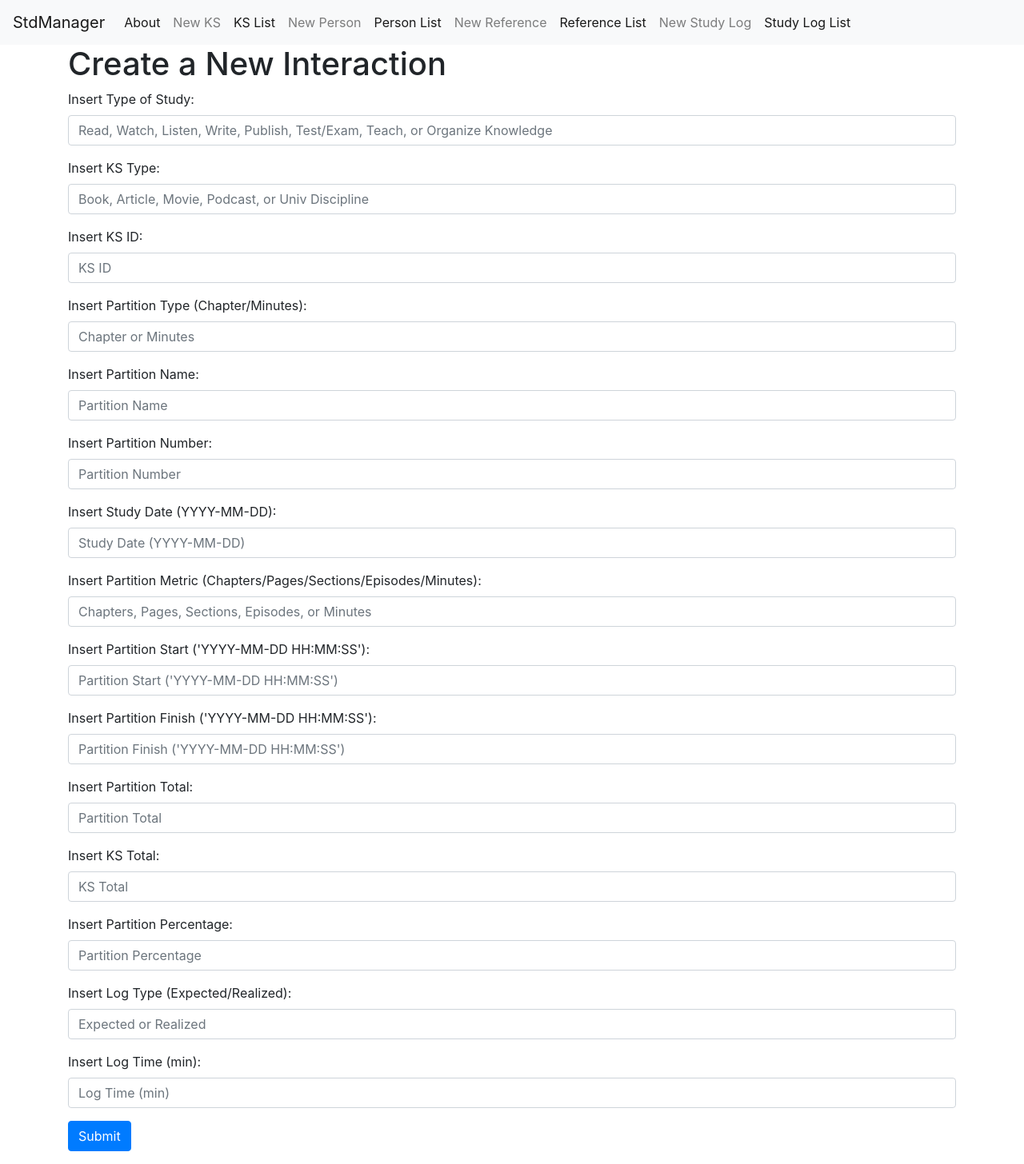
After one commit to rafagodoy1/studies_management, a Flask app: page /interaction-create in a window 1280 px wide. The commit adds this page. Shown: the whole page at 80% size. Run offline with Flask 2, Linux system fonts and the light colour scheme; some libraries are stand-ins or nearby versions.

Commit message:
include reference, contribution, and study log pages

```diff
--- a/app.py
+++ b/app.py
@@ -109,3 +109,139 @@ def person_create():
             return redirect(url_for('index'))
 
     return render_template('person_create.html')
+
+@app.route('/reference-list')
+def reference_list():
+
+    conn = get_db_connection()
+    reference = conn.execute('SELECT * FROM reference').fetchall()
+    conn.close()
+
+    return render_template('reference_list.html', reference=reference)
+
+@app.route('/reference-create', methods=('GET', 'POST'))
+def reference_create():
+    if request.method == 'POST':
+        ks_source_id = request.form['ks_source_id']
+        ks_dependant_id = request.form['ks_dependant_id']
+        is_mandatory = request.form['is_mandatory']
+        dependency_source = request.form['dependency_source']
+
+        if not ks_source_id:
+            flash('KS Source ID is required!')
+        elif not ks_dependant_id:
+            flash('KS Dependant ID is required!')
+        elif not is_mandatory:
+            flash('Is Mandatory Flag is required!')
+        elif not dependency_source:
+            flash('Dependancy Source is required!')
+        else:
+            conn = get_db_connection()
+
+            sql_insertion = "INSERT INTO reference (ks_source_id, ks_dependant_id, is_mandatory, dependency_source) VALUES "
+            sql_insertion = sql_insertion + f"({ks_source_id}, {ks_dependant_id}, {is_mandatory}, '{dependency_source}')"
+            conn.execute(sql_insertion)
+            conn.commit()
+            conn.close()
+            return redirect(url_for('index'))
+
+    return render_template('reference_create.html')
+
+@app.route('/interaction-list')
+def interaction_list():
+
+    conn = get_db_connection()
+    interaction = conn.execute('SELECT * FROM interaction').fetchall()
+    conn.close()
+
+    return render_template('interaction_list.html', interaction=interaction)
+
+@app.route('/interaction-create', methods=('GET', 'POST'))
+def interaction_create():
+    if request.method == 'POST':
+        interaction_type_of_study = request.form['interaction_type_of_study']
+        ks_type = request.form['ks_type']
+        ks_id = request.form['ks_id']
+        ks_partition_type = request.form['ks_partition_type']
+        ks_partition_name = request.form['ks_partition_name']
+        ks_partition_number = request.form['ks_partition_number']
+        interaction_date = request.form['interaction_date']
+        ks_partition_metric = request.form['ks_partition_metric']
+        ks_partition_start = request.form['ks_partition_start']
+        ks_partition_finish = request.form['ks_partition_finish']
+        ks_partition_total = request.form['ks_partition_total']
+        ks_total = request.form['ks_total']
+        ks_partition_percentage = request.form['ks_partition_percentage']
+        interaction_log_type = request.form['interaction_log_type']
+        interaction_log_time_min = request.form['interaction_log_time_min']
+
+        if not ks_type:
+            flash('KS Type is required!')
+        elif not ks_id:
+            flash('KS ID is required!')
+        elif not ks_partition_type:
+            flash('Partition Type is required!')
+        elif not ks_partition_name:
+            flash('Partition Name is required!')
+        elif not ks_partition_number:
+            flash('Partition NUmber is required!')
+        elif not interaction_date:
+            flash('Study Date is required!')
+        elif not ks_partition_metric:
+            flash('Partition Metric is required!')
+        elif not ks_partition_start:
+            flash('Partition Start is required!')
+        elif not ks_partition_finish:
+            flash('Partition Finish is required!')
+        elif not ks_partition_total:
+            flash('Partition Total is required!')
+        elif not ks_total:
+            flash('KS Total is required!')
+        elif not ks_partition_percentage:
+            flash('Partition Percentage is required!')
+        elif not interaction_log_type:
+            flash('Log Type is required!')
+        elif not interaction_log_time_min:
+            flash('Log Time is required!')
+        else:
+            conn = get_db_connection()
+
+            sql_insertion = f"""INSERT INTO interaction (
+                interaction_type_of_study,
+                ks_type,
+                ks_id,
+                ks_partition_type,
+                ks_partition_name,
+                ks_partition_number,
+                interaction_date,
+                ks_partition_metric,
+                ks_partition_start,
+                ks_partition_finish,
+                ks_partition_total,
+                ks_total,
+                ks_partition_percentage,
+                interaction_log_type,
+                interaction_log_time_min
+            ) VALUES (
+                '{interaction_type_of_study}',
+                '{ks_type}',
+                {ks_id},
+                '{ks_partition_type}',
+                '{ks_partition_name}',
+                '{ks_partition_number}',
+                '{interaction_date}',
+                '{ks_partition_metric}',
+                '{ks_partition_start}',
+                '{ks_partition_finish}',
+                {ks_partition_total},
+                {ks_total},
+                {ks_partition_percentage},
+                '{interaction_log_type}',
+                {interaction_log_time_min}
+            );"""
+            conn.execute(sql_insertion)
+            conn.commit()
+            conn.close()
+            return redirect(url_for('index'))
+
+    return render_template('interaction_create.html')
--- a/templates/base.html
+++ b/templates/base.html
@@ -33,17 +33,17 @@
             <li class="nav-item active">
                 <a class="nav-link" href="{{url_for('person_list')}}">Person List</a>
             </li>
-            <li class="nav-item active">
-                <a class="nav-link" href="#">Entities</a>
+            <li class="nav-item">
+                <a class="nav-link" href="{{url_for('reference_create')}}">New Reference</a>
             </li>
             <li class="nav-item active">
-                <a class="nav-link" href="#">Relationships</a>
+                <a class="nav-link" href="{{url_for('reference_list')}}">Reference List</a>
+            </li>
+            <li class="nav-item">
+                <a class="nav-link" href="{{url_for('interaction_create')}}">New Study Log</a>
             </li>
             <li class="nav-item active">
-                <a class="nav-link" href="#">Log Study</a>
-            </li>
-            <li class="nav-item active">
-                <a class="nav-link" href="#">Stats</a>
+                <a class="nav-link" href="{{url_for('interaction_list')}}">Study Log List</a>
             </li>
             </ul>
         </div>
--- /dev/null
+++ b/templates/interaction_create.html
@@ -0,0 +1,101 @@
+{% extends 'base.html' %}
+
+{% block content %}
+<h1>{% block title %} Create a New Interaction {% endblock %}</h1>
+
+<form method="post">
+    <div class="form-group">
+        <label for="interaction_type_of_study">Insert Type of Study:</label>
+        <input type="text" name="interaction_type_of_study"
+               placeholder="Read, Watch, Listen, Write, Publish, Test/Exam, Teach, or Organize Knowledge" class="form-control"
+               value="{{ request.form['interaction_type_of_study'] }}"></input>
+    </div>
+    <div class="form-group">
+        <label for="ks_type">Insert KS Type:</label>
+        <input type="text" name="ks_type"
+               placeholder="Book, Article, Movie, Podcast, or Univ Discipline" class="form-control"
+               value="{{ request.form['ks_type'] }}"></input>
+    </div>
+    <div class="form-group">
+        <label for="ks_id">Insert KS ID:</label>
+        <input type="text" name="ks_id"
+               placeholder="KS ID" class="form-control"
+               value="{{ request.form['ks_id'] }}"></input>
+    </div>
+    <div class="form-group">
+        <label for="ks_partition_type">Insert Partition Type (Chapter/Minutes):</label>
+        <input type="text" name="ks_partition_type"
+               placeholder="Chapter or Minutes" class="form-control"
+               value="{{ request.form['ks_partition_type'] }}"></input>
+    </div>
+    <div class="form-group">
+        <label for="ks_partition_name">Insert Partition Name:</label>
+        <input type="text" name="ks_partition_name"
+               placeholder="Partition Name" class="form-control"
+               value="{{ request.form['ks_partition_name'] }}"></input>
+    </div>
+    <div class="form-group">
+        <label for="ks_partition_number">Insert Partition Number:</label>
+        <input type="text" name="ks_partition_number"
+               placeholder="Partition Number" class="form-control"
+               value="{{ request.form['ks_partition_number'] }}"></input>
+    </div>
+    <div class="form-group">
+        <label for="interaction_date">Insert Study Date (YYYY-MM-DD):</label>
+        <input type="text" name="interaction_date"
+               placeholder="Study Date (YYYY-MM-DD)" class="form-control"
+               value="{{ request.form['interaction_date'] }}"></input>
+    </div>
+    <div class="form-group">
+        <label for="ks_partition_metric">Insert Partition Metric (Chapters/Pages/Sections/Episodes/Minutes):</label>
+        <input type="text" name="ks_partition_metric"
+               placeholder="Chapters, Pages, Sections, Episodes, or Minutes" class="form-control"
+               value="{{ request.form['ks_partition_metric'] }}"></input>
+    </div>
+    <div class="form-group">
+        <label for="ks_partition_start">Insert Partition Start ('YYYY-MM-DD HH:MM:SS'):</label>
+        <input type="text" name="ks_partition_start"
+               placeholder="Partition Start ('YYYY-MM-DD HH:MM:SS')" class="form-control"
+               value="{{ request.form['ks_partition_start'] }}"></input>
+    </div>
+    <div class="form-group">
+        <label for="ks_partition_finish">Insert Partition Finish ('YYYY-MM-DD HH:MM:SS'):</label>
+        <input type="text" name="ks_partition_finish"
+               placeholder="Partition Finish ('YYYY-MM-DD HH:MM:SS')" class="form-control"
+               value="{{ request.form['ks_partition_finish'] }}"></input>
+    </div>
+    <div class="form-group">
+        <label for="ks_partition_total">Insert Partition Total:</label>
+        <input type="text" name="ks_partition_total"
+               placeholder="Partition Total" class="form-control"
+               value="{{ request.form['ks_partition_total'] }}"></input>
+    </div>
+    <div class="form-group">
+        <label for="ks_total">Insert KS Total:</label>
+        <input type="text" name="ks_total"
+               placeholder="KS Total" class="form-control"
+               value="{{ request.form['ks_total'] }}"></input>
+    </div>
+    <div class="form-group">
+        <label for="ks_partition_percentage">Insert Partition Percentage:</label>
+        <input type="text" name="ks_partition_percentage"
+               placeholder="Partition Percentage" class="form-control"
+               value="{{ request.form['ks_partition_percentage'] }}"></input>
+    </div>
+    <div class="form-group">
+        <label for="interaction_log_type">Insert Log Type (Expected/Realized):</label>
+        <input type="text" name="interaction_log_type"
+               placeholder="Expected or Realized" class="form-control"
+               value="{{ request.form['interaction_log_type'] }}"></input>
+    </div>
+    <div class="form-group">
+        <label for="interaction_log_time_min">Insert Log Time (min):</label>
+        <input type="text" name="interaction_log_time_min"
+               placeholder="Log Time (min)" class="form-control"
+               value="{{ request.form['interaction_log_time_min'] }}"></input>
+    </div>
+    <div class="form-group">
+        <button type="submit" class="btn btn-primary">Submit</button>
+    </div>
+</form>
+{% endblock %}
```
Also changed, not shown: init_db.py (+41 -0 lines), schema.sql (+34 -0 lines), templates/interaction_list.html (added, +18 -0 lines), templates/reference_create.html (added, +35 -0 lines), templates/reference_list.html (added, +18 -0 lines), database.db.
